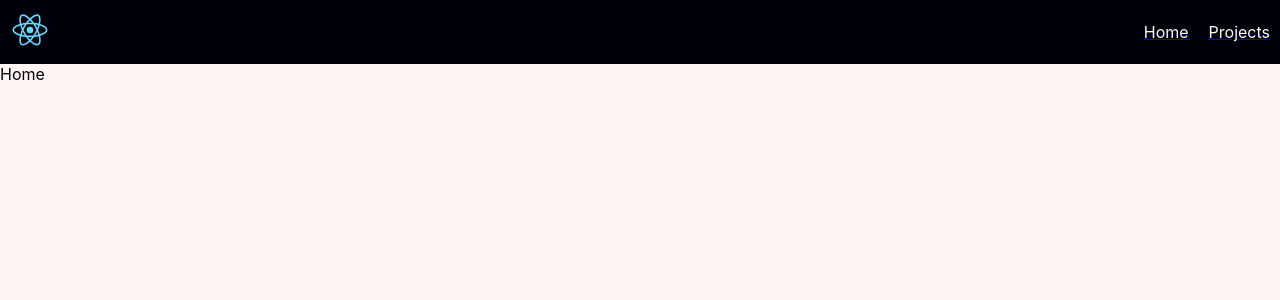
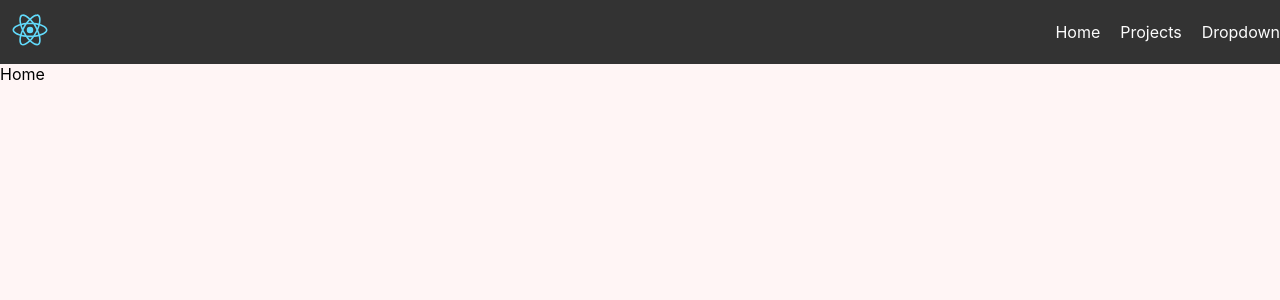
Before and after one commit to phamja1/website, a React (Create React App) app: page / in a window 1280 px wide. Shown: the top 300 px of the page. Built offline with nearby package versions, Linux system fonts and the light colour scheme.

Commit message:
Add Dropdown

```diff
--- a/src/App.tsx
+++ b/src/App.tsx
@@ -2,7 +2,7 @@ import React from 'react';
 import './App.css'
 import CountCard from './Components/CountCard';
 import NavBar from './Components/NavBar';
-import {Routes, Route, Outlet} from 'react-router-dom'
+import {Routes, Route} from 'react-router-dom'
 import Home from './Components/Home';
 
 function App() {
--- a/src/Components/NavBar.tsx
+++ b/src/Components/NavBar.tsx
@@ -1,27 +1,32 @@
 import React from "react";
 import "../styles/NavBar.css";
 import logo from "../logo.svg";
-import { Link, Outlet } from "react-router-dom";
+import { Link } from "react-router-dom";
 
 function NavBar() {
     return (
         <div className="NavBar">
-            <nav className="nav-link">
+            <nav className="nav-tag">
                 <a href="/">
                     <img src={logo} alt="logoImage" className="logoImage"></img>
                 </a>
-                <ul>
-                    <li>
-                        <Link to="/home">
-                            <div className='Navbar-link'>Home</div>
-                        </Link>
-                    </li>
-                    <li>
-                        <Link to="/counter">
-                            <div className='Navbar-link'>Projects</div>
-                        </Link>
-                    </li>
-                </ul>
+                <div className="nav-links">
+                    <Link to="/home" className="link navbar-child">
+                        Home
+                    </Link>
+                    <Link to="/counter" className="link navbar-child">
+                        Projects
+                    </Link>
+                    <div className="dropdown navbar-child">
+                        {/* <button className="dropbtn">
+                            Dropdown
+                        </button>
+                        <div className="dropdown-content">
+                            <a href="/counter">Counter</a>
+                        </div> */}
+                        Dropdown
+                    </div>
+                </div>
             </nav>
         </div>
     );
--- a/src/styles/NavBar.css
+++ b/src/styles/NavBar.css
@@ -1,6 +1,6 @@
 .NavBar {
     width: 100vw;
-    background-color: #00000a;
+    background-color: #333;
     padding: 0;
 
 }
@@ -11,30 +11,79 @@
     cursor: pointer;
 }
 
-ul {
+.nav-links {
     list-style: none;
     display: flex;
-    padding: 0;
-    margin: 0;
     justify-content: flex-end;
     width: 100%;
+    gap: 20px;
 }
 
-.Navbar-link {
+
+.link {
+    text-decoration: none;
+}
+
+.nav-links .navbar-child {
     display: flex;
     justify-content: center;
     align-items: center;
     height: 100%;
     color: #FFFFFFFC;
     /* border: 0.1em solid white; */
-    margin: 0 10px;
     cursor: pointer;
+    text-decoration: none;
+    width: auto ;
 }
 
-.nav-link {
+/* .dropdown {
+    float: left;
+} */
+
+.nav-tag {
     display: flex;
 }
 
-li {
-    justify-items: flex-end;
-}
+
+/* .navbar-child .dropdown-content {
+    display: none;
+    position: absolute;
+    background-color: #f9f9f9;
+    top: 63px;
+    width: 100%;
+    box-shadow: 0px 8px 16px 0px rgba(0,0,0,0.2);
+    z-index: 1;
+  }
+
+  .dropdown-content a {
+    float: none;
+    color: black;
+    padding: 12px 16px;
+    text-decoration: none;
+    display: block;
+    text-align: left;
+  }
+
+  .dropdown-content a:hover {
+    background-color: #ddd;
+  }
+
+  .dropdown:hover .dropdown-content {
+    display: block;
+  }
+
+.dropdown {
+    float: right;
+    overflow: hidden;
+  }
+
+  .dropdown .dropbtn {
+    font-size: 16px;
+    border: none;
+    outline: none;
+    color: white;
+    padding: 14px 16px;
+    background-color: inherit;
+    font-family: inherit;
+    margin: 0;
+  } */
```
